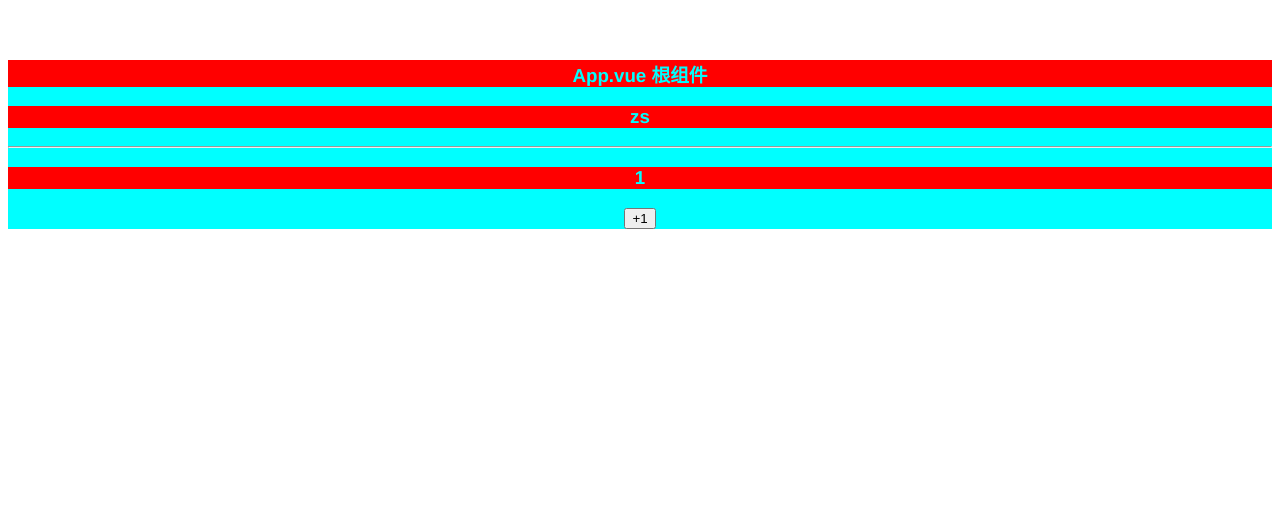
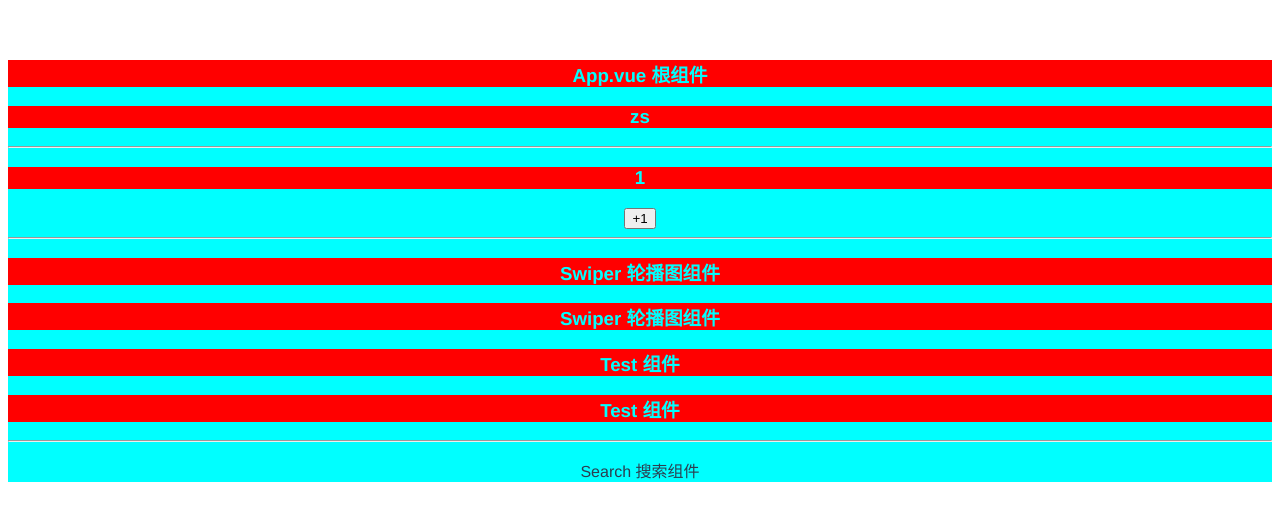
Before and after one commit to yuQ-7148/study_vue3.0, a Vue app: page / in a window 1280 px wide. Both pictures are taken after a click on the button "+1". Shown: the top 520 px of the page. Built offline with nearby package versions, Linux system fonts and the light colour scheme.

Commit message:
组件的注册

```diff
--- a/src/App.vue
+++ b/src/App.vue
@@ -9,9 +9,21 @@
 
   <h3>{{ count }}</h3>
   <button @click="addCount()">+1</button>
+
+  <hr>
+
+  <MySwiper></MySwiper>
+  <my-swiper></my-swiper>
+  <MyTest></MyTest>
+  <my-test></my-test>
+
+  <hr>
+
+  <my-search></my-search>
 </template>
 
 <script>
+import Search from './components/02.privateReg/Search.vue'
 
 export default {
   name: 'MyApp',
@@ -25,6 +37,9 @@ export default {
     addCount() {
       this.count += 1
     }
+  },
+  components: {
+    'my-search': Search
   }
 }
 </script>
--- /dev/null
+++ b/src/components/01.globalReg/Swiper.vue
@@ -0,0 +1,15 @@
+<template>
+    <h3>Swiper 轮播图组件</h3>
+</template>
+
+<script>
+export default {
+    name: 'MySwiper'
+}
+</script>
+
+<!-- <style lang="less">
+ h3 {
+    background-color: greenyellow;
+ }
+</style> -->
--- /dev/null
+++ b/src/components/01.globalReg/Test.vue
@@ -0,0 +1,9 @@
+<template>
+    <h3>Test 组件</h3>
+</template>
+
+<script>
+export default {
+    name: 'MyTest'
+}
+</script>
--- /dev/null
+++ b/src/components/02.privateReg/Search.vue
@@ -0,0 +1,9 @@
+<template>
+    <p>Search 搜索组件</p>
+</template>
+
+<script>
+export default {
+    name: 'MySearch'
+}
+</script>
```
Also changed, not shown: src/components/HelloWorld.vue (deleted, +0 -19 lines), src/main.js (+8 -1 lines).
